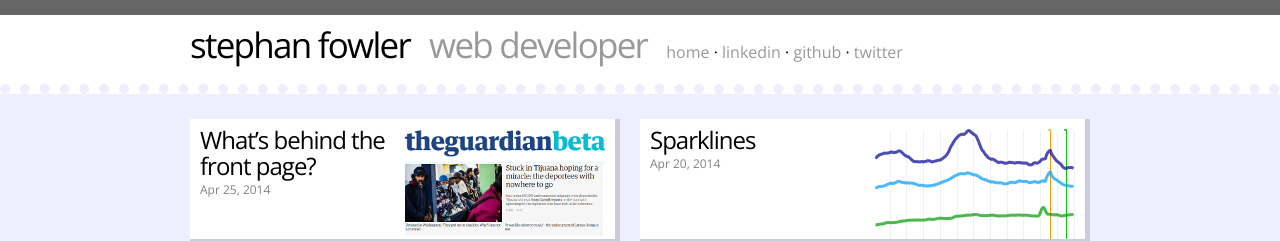
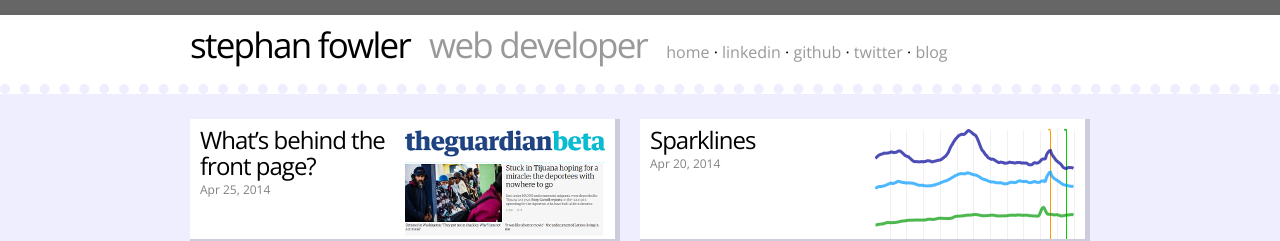
Before and after one commit to stephanfowler/stephanfowler.github.io, a Jekyll site: the page built from index.html, in a window 1280 px wide. Shown: the top 241 px of the page. Built offline with Jekyll 4.4.1, drawn with Linux system fonts in a browser that asks for light colours.

Commit message:
Update header.html

```diff
--- a/_includes/header.html
+++ b/_includes/header.html
@@ -8,7 +8,8 @@
         <a href="/">home</a> &middot;
         <a href="http://uk.linkedin.com/in/stephanfowler/">linkedin</a> &middot;
         <a href="https://github.com/stephanfowler">github</a> &middot;
-        <a href="https://twitter.com/stephanfowler">twitter</a>
+        <a href="https://twitter.com/stephanfowler">twitter</a> &middot;
+        <a href="http://blog.stephanfowler.com/">blog</a>
     </div>
 
   </div>
```
